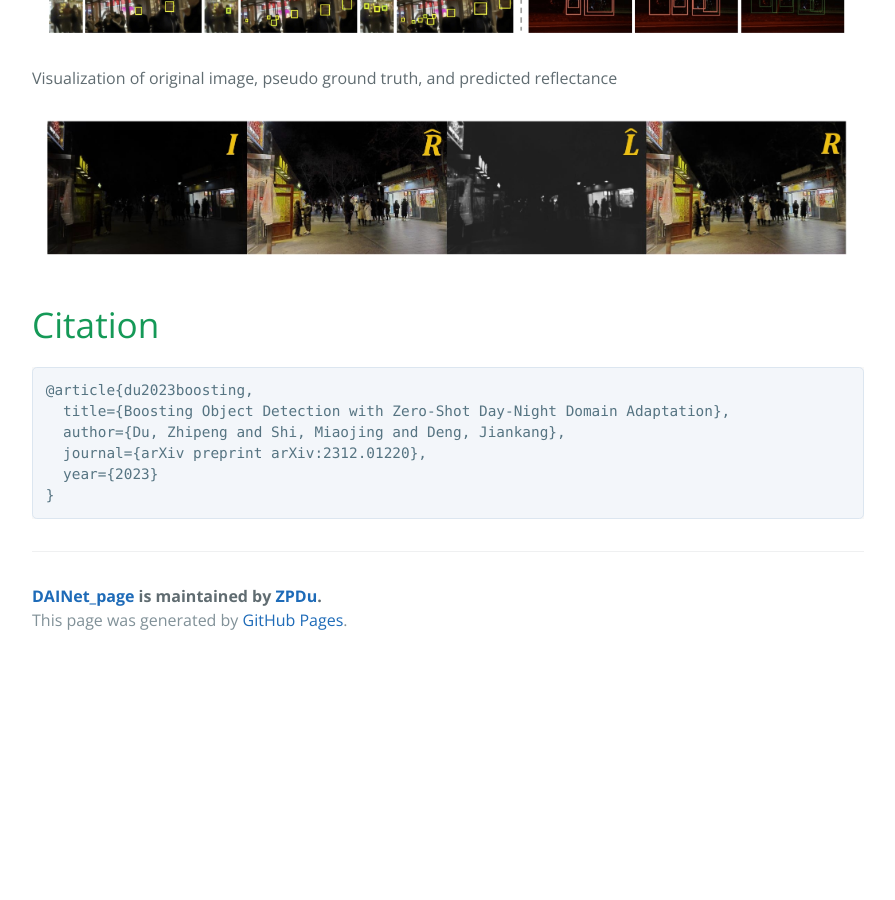
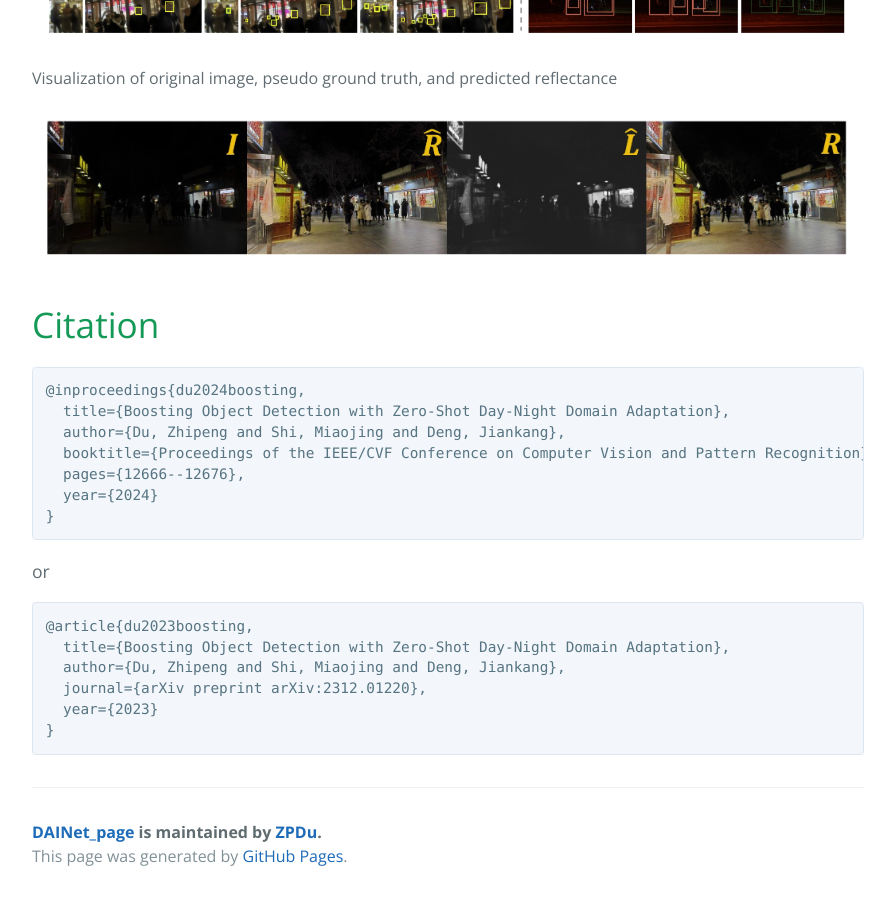
Before and after one commit to ZPDu/DAINet_page, a Jekyll site: the page built from index.md, in a window 1280 px wide and 900 px high, scrolled down 2905 px. Shown: the whole window, without its empty margins (192-1087 px from the left). Built offline with Jekyll 4.4.1, drawn with Linux system fonts in a browser that asks for light colours; our own code applies the rules of GitHub Pages for plain Markdown files; before the commit the page ends 3569 px from its top, so only the background shows below that.

Commit message:
add BibTex

````diff
--- a/index.md
+++ b/index.md
@@ -42,6 +42,17 @@ Experimental Setting: Source dataset (train) -> Target dataset (target)
 <font size=3>Visualization of original image, pseudo ground truth, and predicted reflectance</font>
 ![alt](./assets/vis2.png)
 # Citation
+
+```
+@inproceedings{du2024boosting,
+  title={Boosting Object Detection with Zero-Shot Day-Night Domain Adaptation},
+  author={Du, Zhipeng and Shi, Miaojing and Deng, Jiankang},
+  booktitle={Proceedings of the IEEE/CVF Conference on Computer Vision and Pattern Recognition},
+  pages={12666--12676},
+  year={2024}
+}
+```
+or
 ```
 @article{du2023boosting,
   title={Boosting Object Detection with Zero-Shot Day-Night Domain Adaptation},
````
Also changed, not shown: 1 other file.
